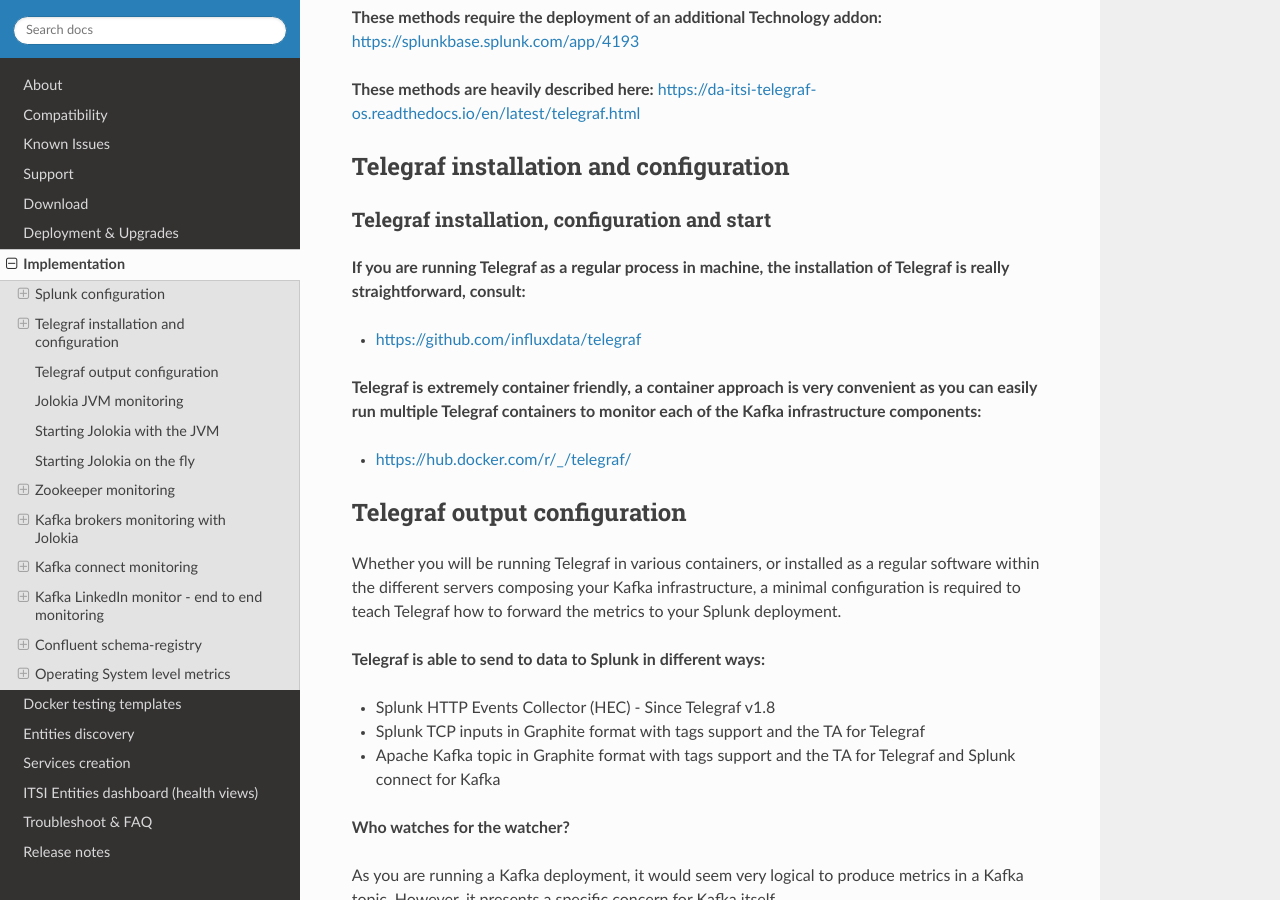
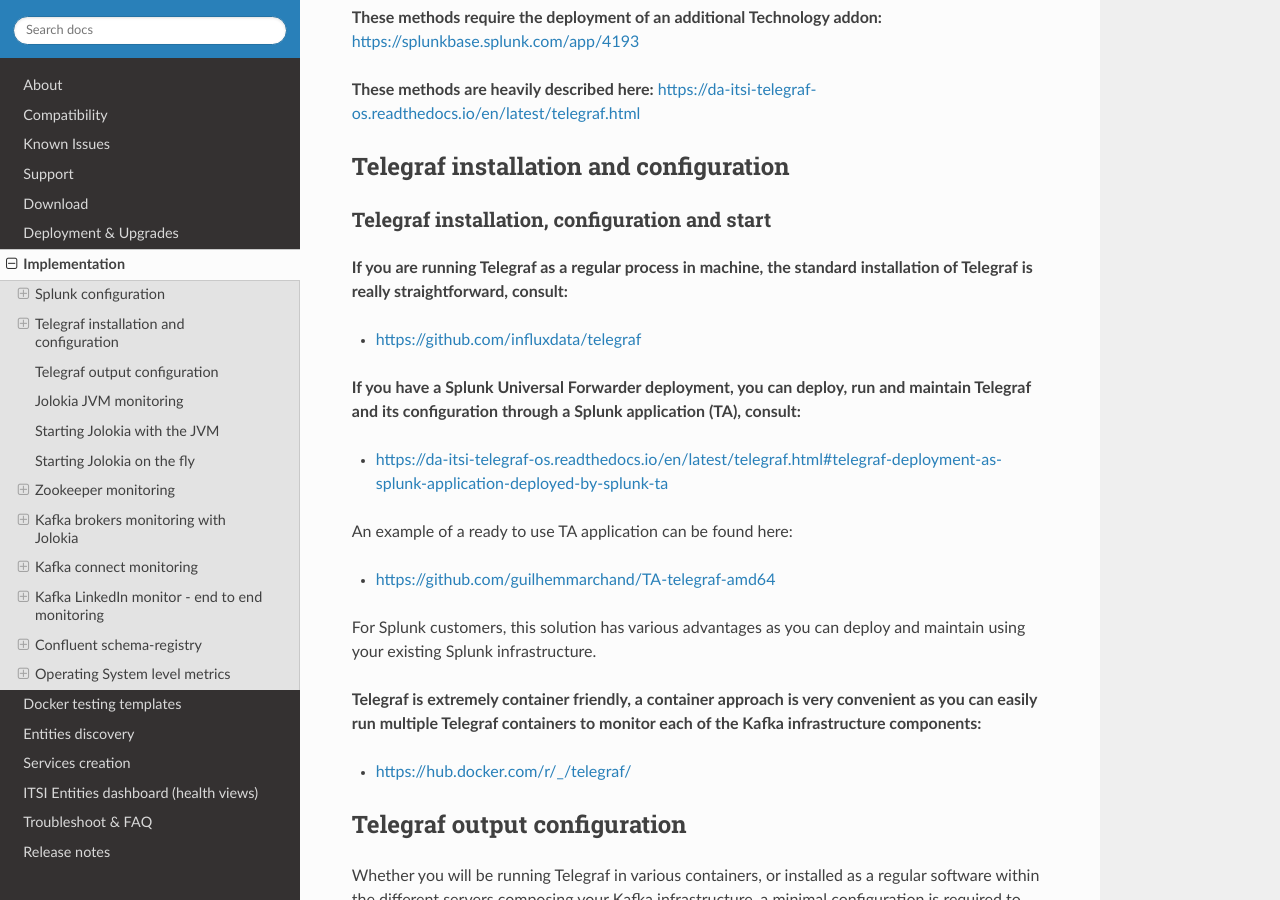
Before and after one commit to guilhemmarchand/DA-ITSI-TELEGRAF-KAFKA, a Sphinx documentation site: the page built from docs/kafka_monitoring.rst, in a window 1280 px wide and 900 px high, scrolled down 2206 px. Built offline with Sphinx 7.4.7 and the Read the Docs theme 2.0.0, drawn with Linux system fonts in a browser that asks for light colours; some of the changed text lies outside the part shown.

Commit message:
doc updates

```diff
--- a/docs/kafka_monitoring.rst
+++ b/docs/kafka_monitoring.rst
@@ -82,9 +82,19 @@
 Telegraf installation, configuration and start
 ----------------------------------------------
 
-**If you are running Telegraf as a regular process in machine, the installation of Telegraf is really straightforward, consult:**
+**If you are running Telegraf as a regular process in machine, the standard installation of Telegraf is really straightforward, consult:**
 
 - https://github.com/influxdata/telegraf
+
+**If you have a Splunk Universal Forwarder deployment, you can deploy, run and maintain Telegraf and its configuration through a Splunk application (TA), consult:**
+
+- https://da-itsi-telegraf-os.readthedocs.io/en/latest/telegraf.html#telegraf-deployment-as-splunk-application-deployed-by-splunk-ta
+
+An example of a ready to use TA application can be found here:
+
+- https://github.com/guilhemmarchand/TA-telegraf-amd64
+
+For Splunk customers, this solution has various advantages as you can deploy and maintain using your existing Splunk infrastructure.
 
 **Telegraf is extremely container friendly, a container approach is very convenient as you can easily run multiple Telegraf containers to monitor each of the Kafka infrastructure components:**
 
@@ -280,7 +290,7 @@
     # Kafka JVM monitoring
     [[inputs.jolokia2_agent]]
       name_prefix = "kafka_"
-      urls = ["http://localhost:8778/jolokia"]
+      urls = ["http://$HOSTNAME:8778/jolokia"]
 
 Kafka broker JMX beans model
 ----------------------------
@@ -526,7 +536,7 @@
    # Kafka-connect JVM monitoring
     [[inputs.jolokia2_agent]]
       name_prefix = "kafka_"
-      urls = ["http://localhost:8778/jolokia"]
+      urls = ["http://$HOSTNAME:8778/jolokia"]
 
 Full telegraf.conf example
 --------------------------
```
Also changed, not shown: other parts of docs/kafka_monitoring.rst (+2 -2 lines).
